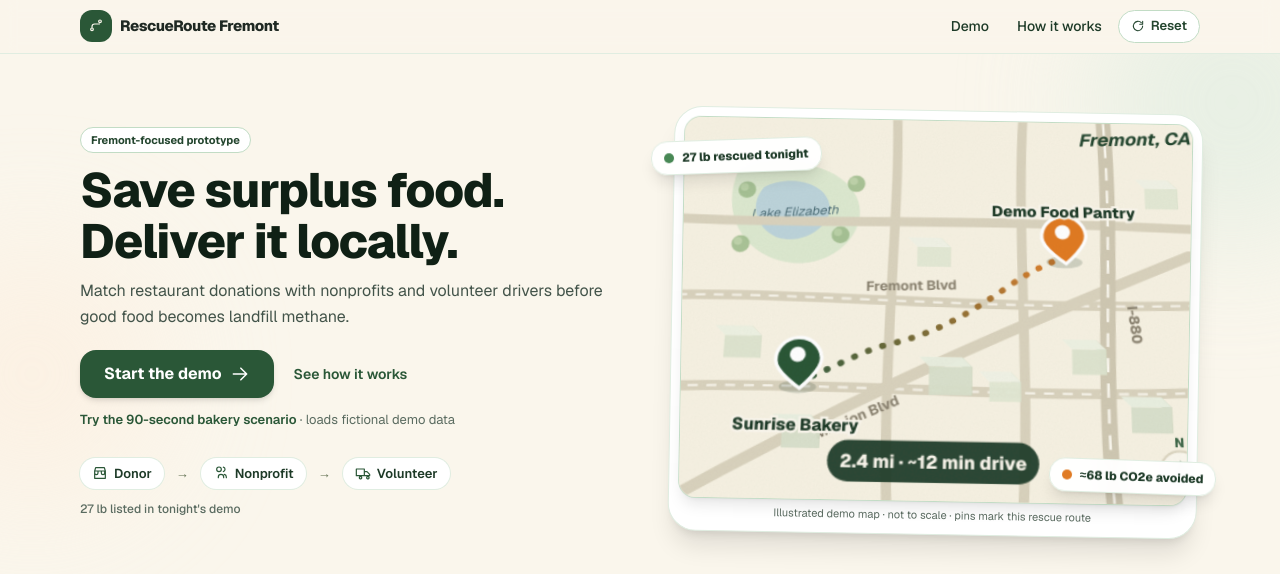
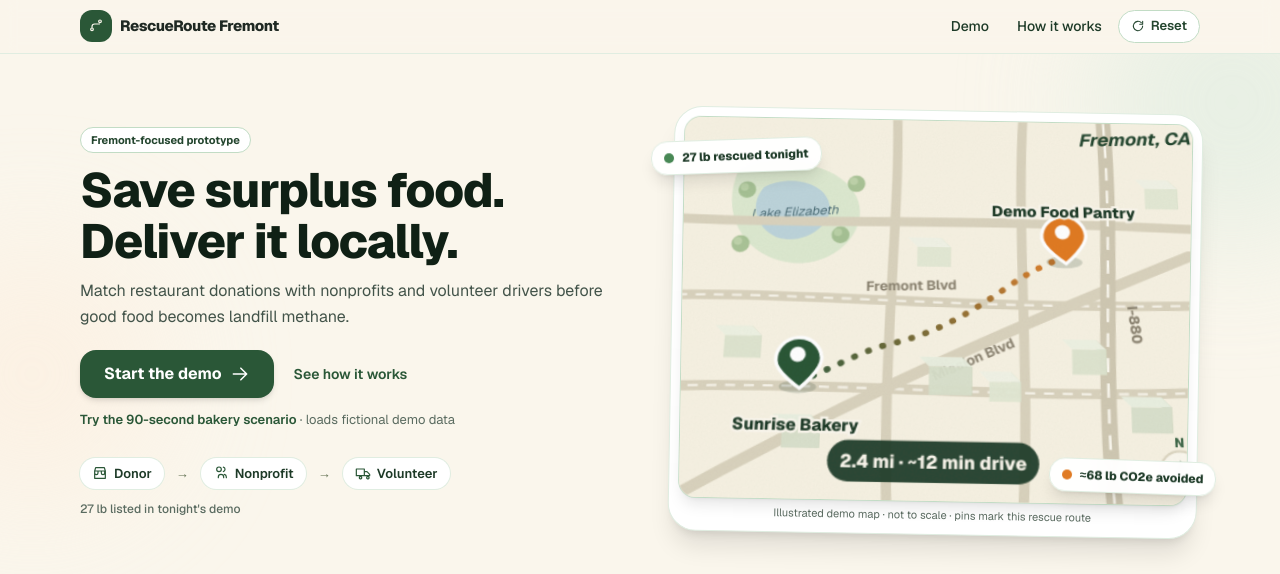
Before and after one commit to abhinav38970-arch/RescueRoute, a Next.js app: page / in a window 1280 px wide. Shown: the top 574 px of the page. Built offline with nearby package versions, Linux system fonts and the light colour scheme.

Commit message:
Nudge Mission Blvd label clear of bakery pin

```diff
--- a/app/components/RouteMap.tsx
+++ b/app/components/RouteMap.tsx
@@ -135,7 +135,7 @@ export default function RouteMap({ pickup, dropoff, distanceMiles, etaMinutes }:
 
               {/* Mission Blvd — diagonal */}
               <path d="M18,292 C120,232 220,182 382,112" fill="none" stroke="#d9d2bd" strokeWidth="8" strokeLinecap="round" />
-              <text x="120" y="248" fontSize="10" fontWeight="700" fill="#8a8270" transform="rotate(-24 120 248)">
+              <text x="200" y="206" fontSize="10" fontWeight="700" fill="#8a8270" transform="rotate(-24 200 206)">
                 Mission Blvd
               </text>
 
```
